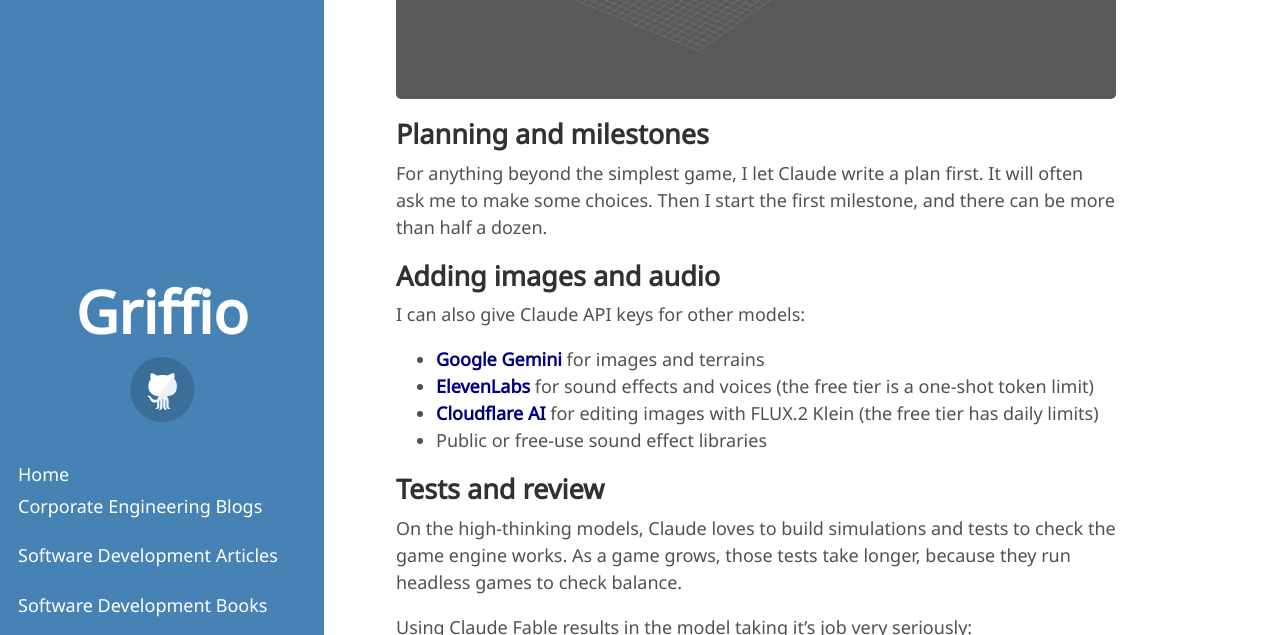
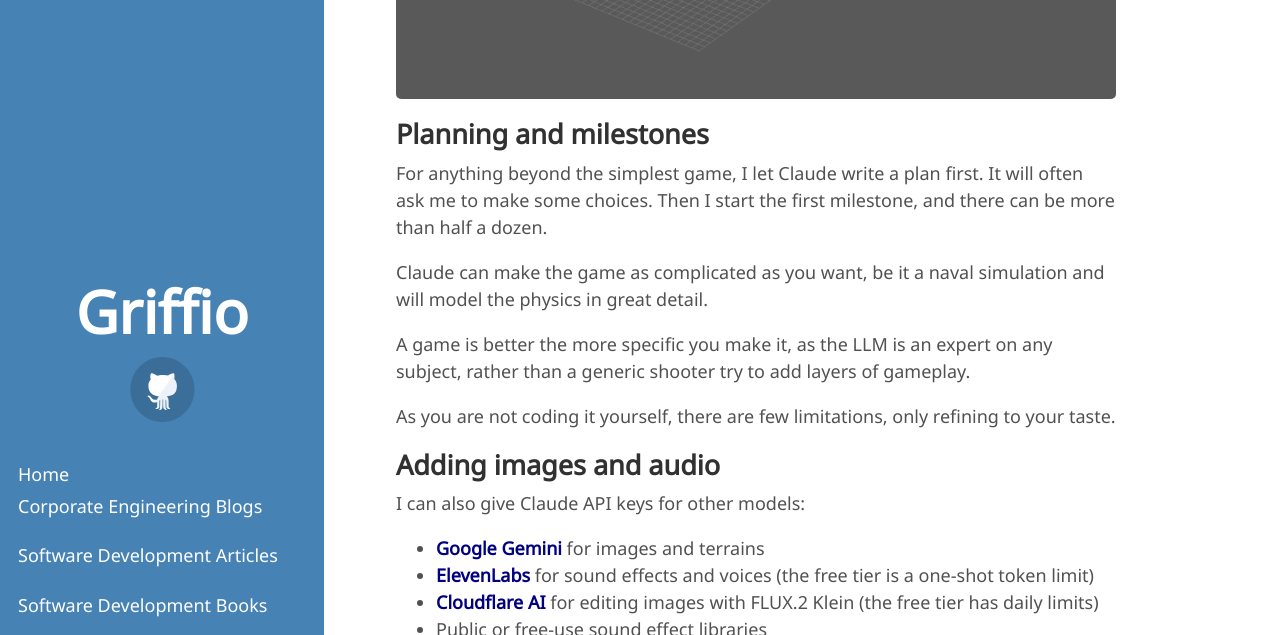
Before and after one commit to griffio/griffio.github.io, a Jekyll site: the page built from _posts/2026-11-10-Using-Claude-Code-For-Agent-Driven-Web-Browser-Games.md, in a window 1280 px wide and 900 px high, scrolled down 3275 px, cut to the strip 0-635 px from the top of the window. Built offline with Jekyll 4.4.1, drawn with Linux system fonts in a browser that asks for light colours; some web fonts are replaced.

Commit message:
Update 2026-11-10-Using-Claude-Code-For-Agent-Driven-Web-Browser-Games.md

```diff
--- a/_posts/2026-11-10-Using-Claude-Code-For-Agent-Driven-Web-Browser-Games.md
+++ b/_posts/2026-11-10-Using-Claude-Code-For-Agent-Driven-Web-Browser-Games.md
@@ -79,6 +79,12 @@
 
 For anything beyond the simplest game, I let Claude write a plan first. It will often ask me to make some choices. Then I start the first milestone, and there can be more than half a dozen.
 
+Claude can make the game as complicated as you want, be it a naval simulation and will model the physics in great detail.
+
+A game is better the more specific you make it, as the LLM is an expert on any subject, rather than a generic shooter try to add layers of gameplay.
+
+As you are not coding it yourself, there are few limitations, only refining to your taste.
+
 ## Adding images and audio
 
 I can also give Claude API keys for other models:
```
